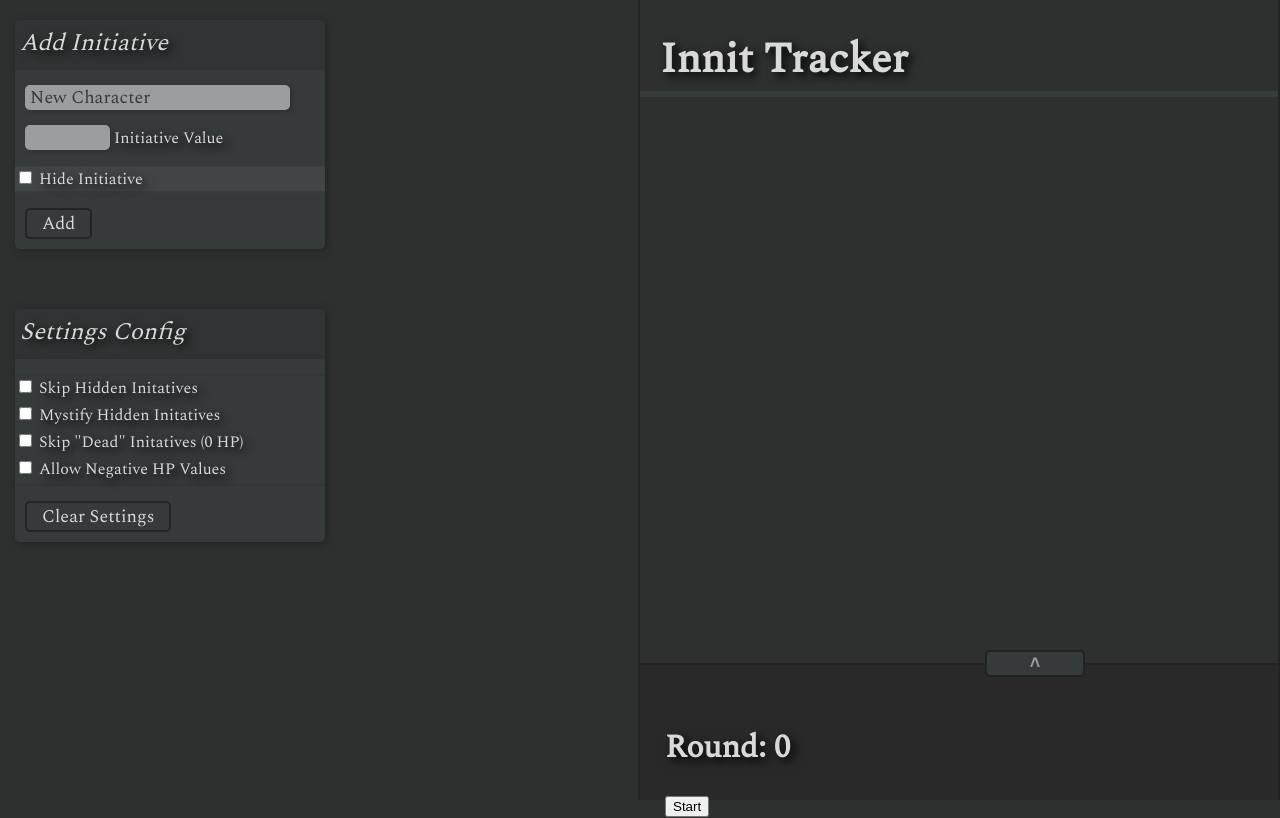
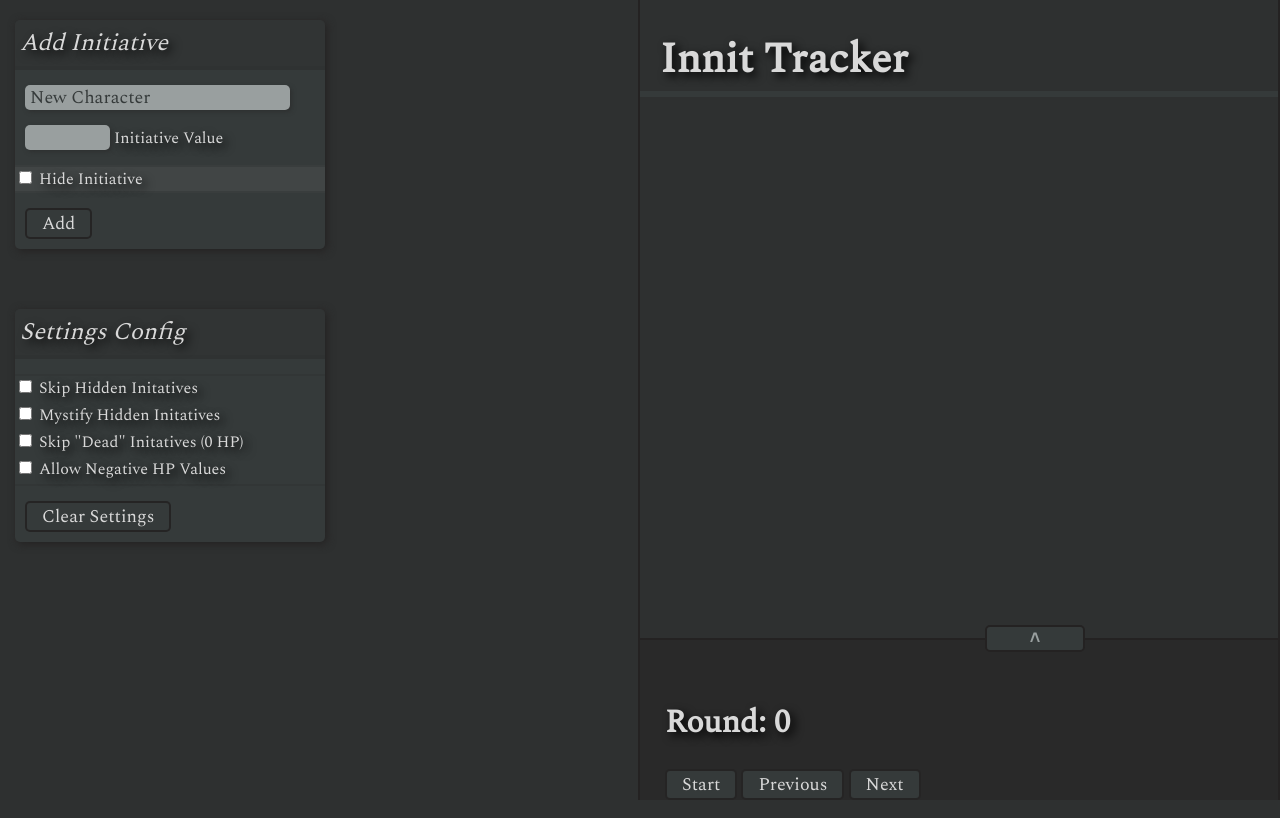
Before and after one commit to ColorWizardd/innit-tracker, a website with bundled scripts: page index.html in a window 1280 px wide. Shown: the top 818 px of the page. Built offline with nearby package versions, Linux system fonts and the light colour scheme.

Commit message:
Added skip for hidden intiatives - Added rudimentary skip for "dead" initatives     - Needs to be fixed and implemented - Currently missing handling for all hidden initatives     - Error MSG or loop breaks? - Minor visual fix to round box lower height (changed to 150px)

```diff
--- a/app.js
+++ b/app.js
@@ -279,24 +279,75 @@ async function getCurrTurn(){
 }
 
 /* Move the turn counter forwards/backwards */
+
+/* TODO: Check hidden elements ahead/behind, then skip if option is selected */
 async function moveTurn(isForwards){
-
     if(!isForwards){
         isForwards = false;
     }
 
     const turnElems = document.getElementById("list-container").children;
     const currTurn = await getCurrTurn();
+
+    const deadSkip = document.getElementById("deadSkip").checked;
+    const hiddenSkip = document.getElementById("hiddenSkip").checked;
+
+    let checkedTurnCount;
     let nextTurn;
-    let checkedTurnCount;
+
+    // On forward movement, skip hidden elems and cycle back to start if final elem is hidden
+
     if(isForwards){
-        checkedTurnCount = await roundCountCheck(++turnCount);
+        turnCount++;
+        checkedTurnCount = await roundCountCheck(turnCount);
         nextTurn = currTurn.nextElementSibling;
+            while(hiddenSkip && innitArr[turnCount].hidden){
+                ++turnCount;
+                checkedTurnCount = await roundCountCheck(turnCount);
+                nextTurn = turnElems[checkedTurnCount];
+                console.log("Next Turn: ", nextTurn);
+            }
+           /* if(deadSkip){
+                while(innitArr[turnCount].hp <= 0){
+                    turnMark = turnCount;
+                    checkedTurnCount = await roundCountCheck(++turnCount);
+                    nextTurn ? nextTurn = nextTurn.nextElementSibling : nextTurn = turnElems[0];
+                    if(currRound != roundCount && turnMark == turnCount){
+                        console.error("All HPs are set to 0!");
+                        roundCount--;
+                        break;
+                    }
+                }
+            }
+            */
     }
     else{
-        checkedTurnCount = await roundCountCheck(--turnCount);
+        turnCount--;
+        checkedTurnCount = await roundCountCheck(turnCount);
         nextTurn = currTurn.previousElementSibling;
+            while(hiddenSkip && innitArr[turnCount].hidden){
+                --turnCount;
+                checkedTurnCount = await roundCountCheck(turnCount);
+                nextTurn = turnElems[checkedTurnCount];
+                console.log("Next Turn: ", nextTurn);
+            }
+           /* if(deadSkip){
+                while(innitArr[turnCount].hp <= 0){
+                    turnMark = turnCount;
+                    checkedTurnCount = await roundCountCheck(--turnCount);
+                    nextTurn ? nextTurn = nextTurn.previousElementSibling : nextTurn = turnElems[turnElems.length -1];
+                    turnCount = turnElems.length;
+                    if(currRound != roundCount && turnMark == turnCount){
+                        roundCount++;
+                        console.error("All HPs are set to 0!");
+                        break;
+                    }
+
+                }
+            }
+                */
     }
+
     console.log("Curr Turn Position: ", checkedTurnCount);
     clearCurrStyle(currTurn);
     console.log("Turn elements: ", turnElems);
@@ -344,7 +395,7 @@ function resizeRound(){
     const roundContainer = document.getElementById("round-display");
     const button = document.getElementById("round-resize");
     const upperHeight = 350;
-    const lowerHeight = 125;
+    const lowerHeight = 150;
     let isFlipped = (button.className == "flipped") ? true : false;
     let height = roundContainer.offsetHeight;
     console.log(`Round Counter Height: `, height);
--- a/index.html
+++ b/index.html
@@ -53,7 +53,11 @@
                         <div id="round-display">
                             <button id="round-resize" onclick="resizeRound()"> &#708; </button>
                             <h1>Round: <span id="curr-round">0</span></h1>
-                            <button id="start-encounter" onclick="initialTurn()"> Start </button>
+                            <div class="submit-container">
+                                <button id="start-encounter" onclick="initialTurn()"> Start </button>
+                                <button id="round-prev" onclick="moveTurn(false)"> Previous </button>
+                                <button id="round-prev" onclick="moveTurn(true)"> Next </button>
+                            </div>
                         </div>
                     </footer>
                 </div>
--- a/style.css
+++ b/style.css
@@ -362,7 +362,7 @@ footer{
 
 #round-display {
     width: 100%;
-    height: 125px;
+    height: 150px;
     position: absolute;
     bottom: 0px;
     padding-left: 25px;
```
